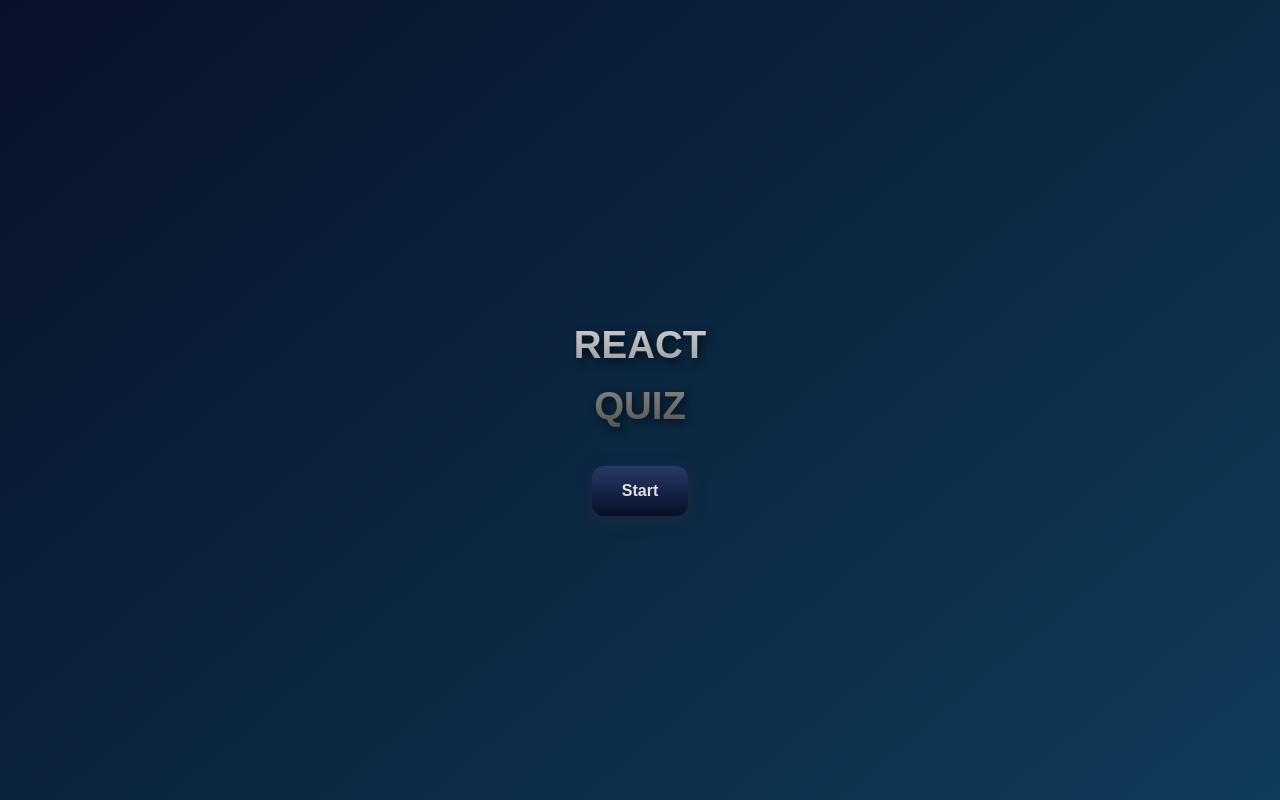
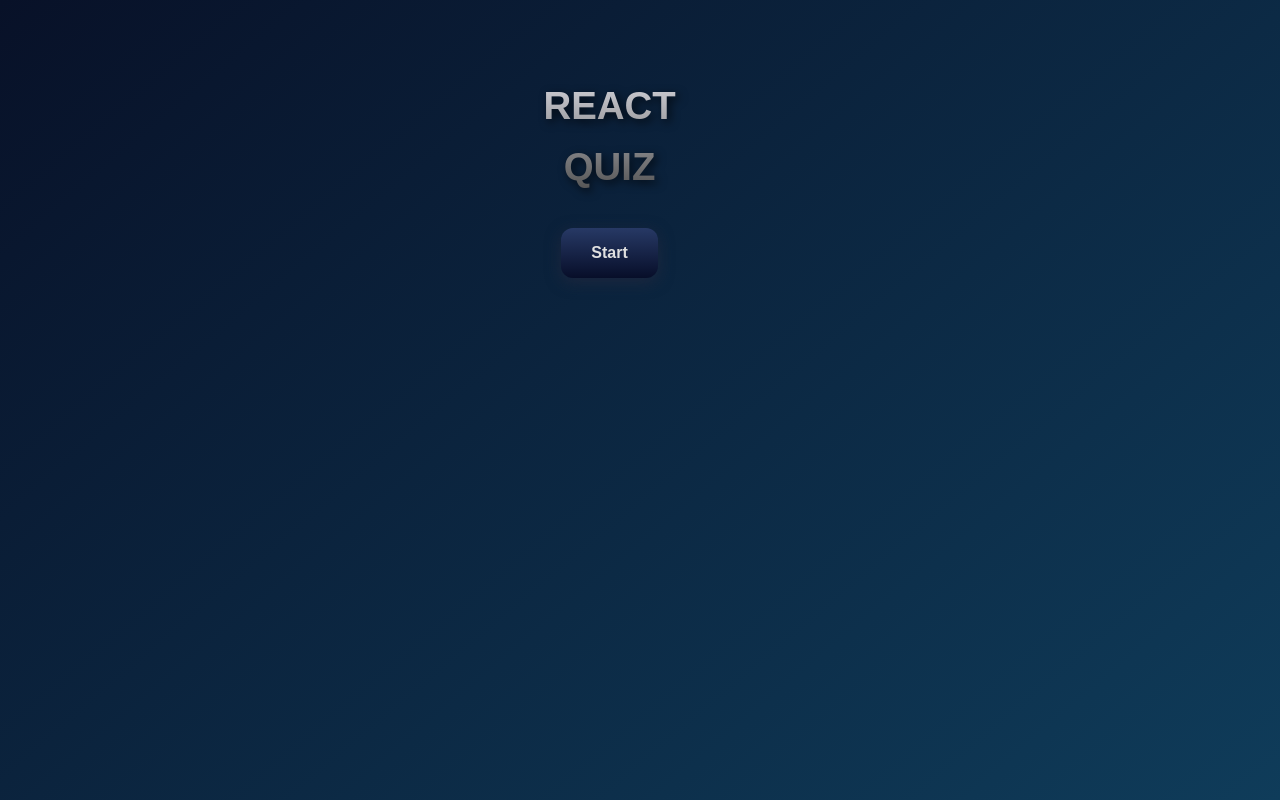
Before and after one commit to moon-11/quiz, a React (Vite) app: page / in a window 1280 px wide. Built offline with nearby package versions, Linux system fonts and the light colour scheme.

Commit message:
fix: scroll

```diff
--- a/src/Global/globalStyles.ts
+++ b/src/Global/globalStyles.ts
@@ -4,13 +4,12 @@
   html, body {
     height: 100%;
     width: 100%;
-    margin: 0;
-    padding: 0;
+
     font-family: 'Catamaran', sans-serif;
     background: linear-gradient(140deg, #081128, #0f3c5aff);
     display: flex;
     justify-content: center;
-    align-items: center;
+    align-items: flex-start;
     overflow: auto;
   }
 
@@ -25,10 +24,6 @@
     background-color: #121212;
     color: #e0e0e0;
     line-height: 1.6;
-    display: flex;
-    justify-content: center;
-    align-items: center;
-    min-height: 100vh;
     padding: 20px;
     overflow-y: auto;
 
--- a/src/pages/Home/styles.ts
+++ b/src/pages/Home/styles.ts
@@ -4,15 +4,14 @@
   display: flex;
   flex-direction: column;
   align-items: center;
-  justify-content: center;
+  justify-content: flex-start;
   background: ${({ isFirstQuestion }) =>
     isFirstQuestion ? "rgba(20, 20, 30, 0.95)" : "transparent"};
   border-radius: 15px;
-  padding: 15px;
   width: 80%;
   max-width: 600px;
   min-height: 500px;
-  margin: 40px auto 20px;
+
   box-shadow: ${({ isFirstQuestion }) =>
     isFirstQuestion ? "0px 4px 20px rgba(0, 0, 0, 0.6)" : "none"};
   overflow-y: auto;
```
